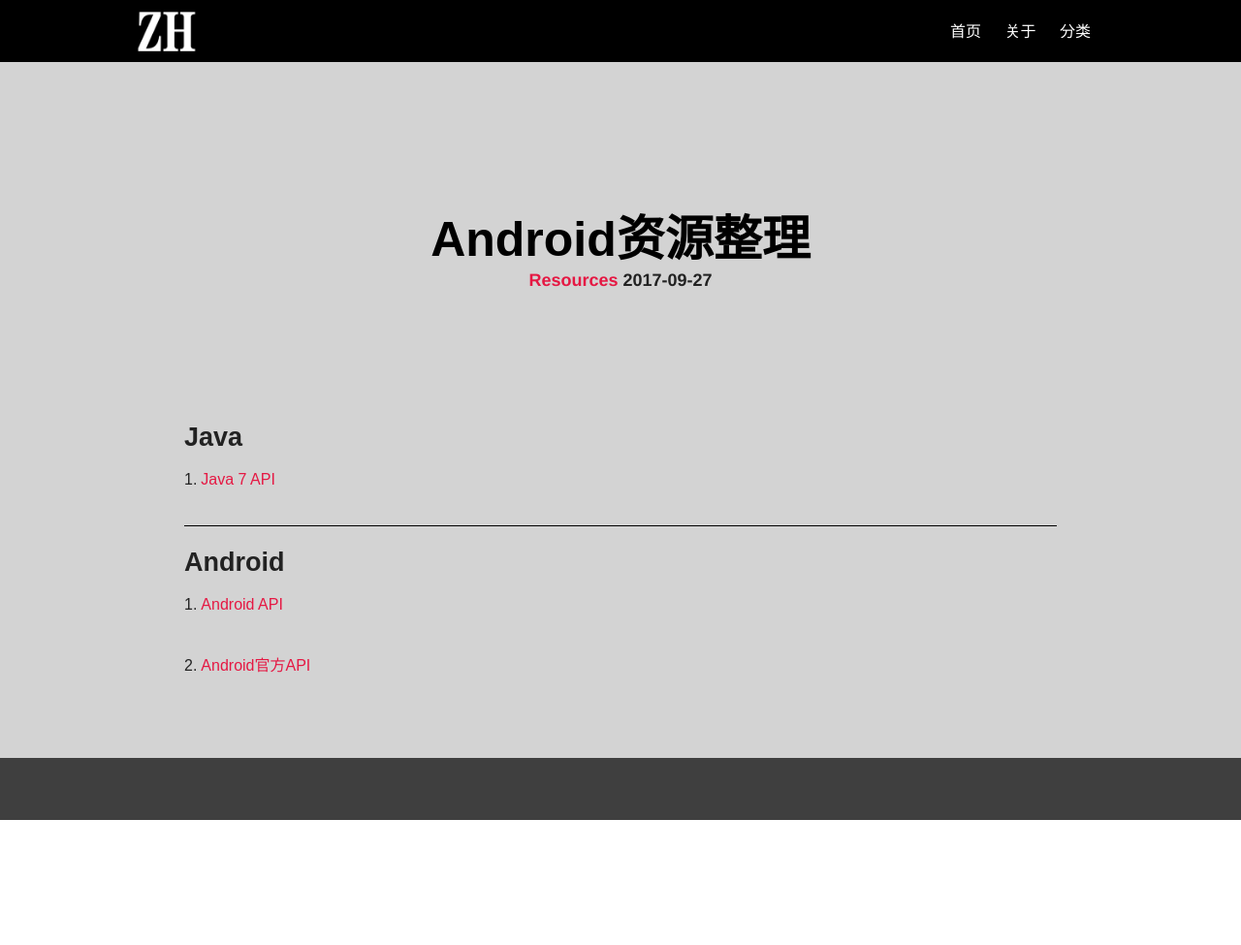
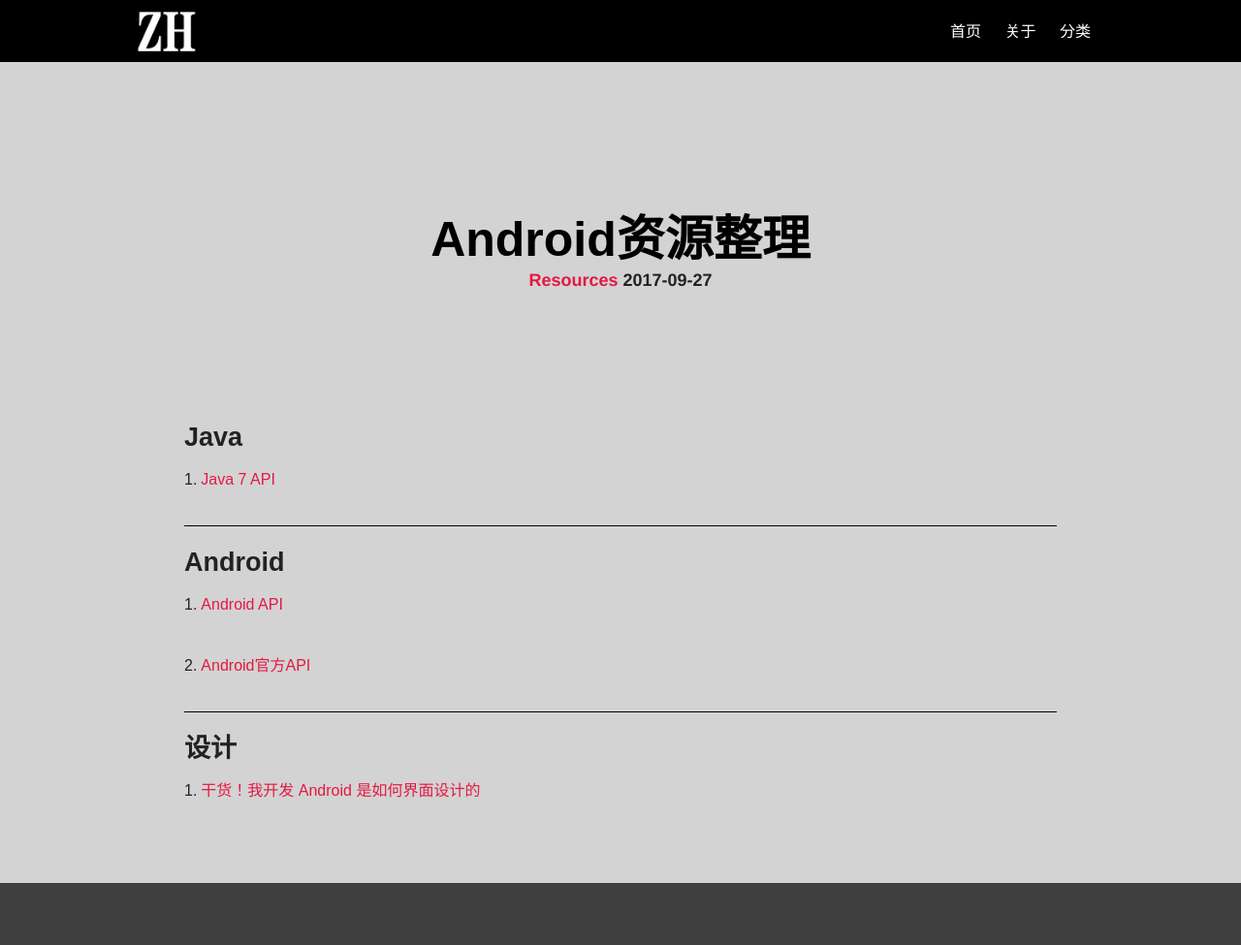
Before and after one commit to zhhgit/blog, a Jekyll site: the page built from _posts/2017-09-27-android links.md, in a window 1280 px wide. Shown: the whole page at 97% size. Built offline with Jekyll 4.4.1, drawn with Linux system fonts in a browser that asks for light colours; comment, search, counter and statistics services are not loaded; before the commit the page ends 900 px from its top, so only the background shows below that.

Commit message:
add android links

```diff
--- a/_posts/2017-09-27-android links.md
+++ b/_posts/2017-09-27-android links.md
@@ -18,3 +18,9 @@
 1.[Android API](http://www.android-doc.com/reference/packages.html)
 
 2.[Android官方API](https://developer.android.google.cn/reference/packages.html)
+
+<hr>
+
+# 设计
+
+1.[干货！我开发 Android 是如何界面设计的](http://www.jianshu.com/p/531efdf5cdc5)
```
